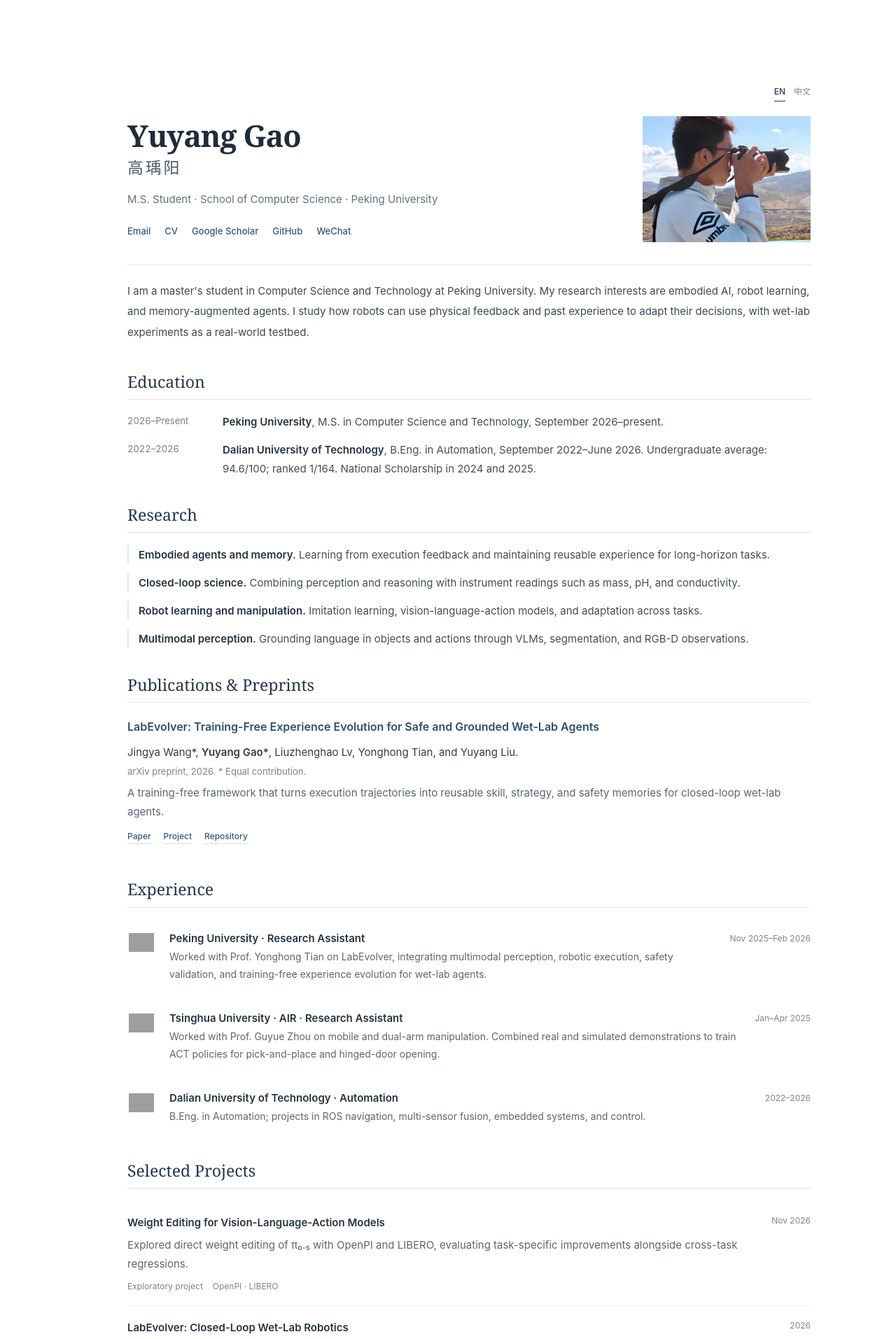
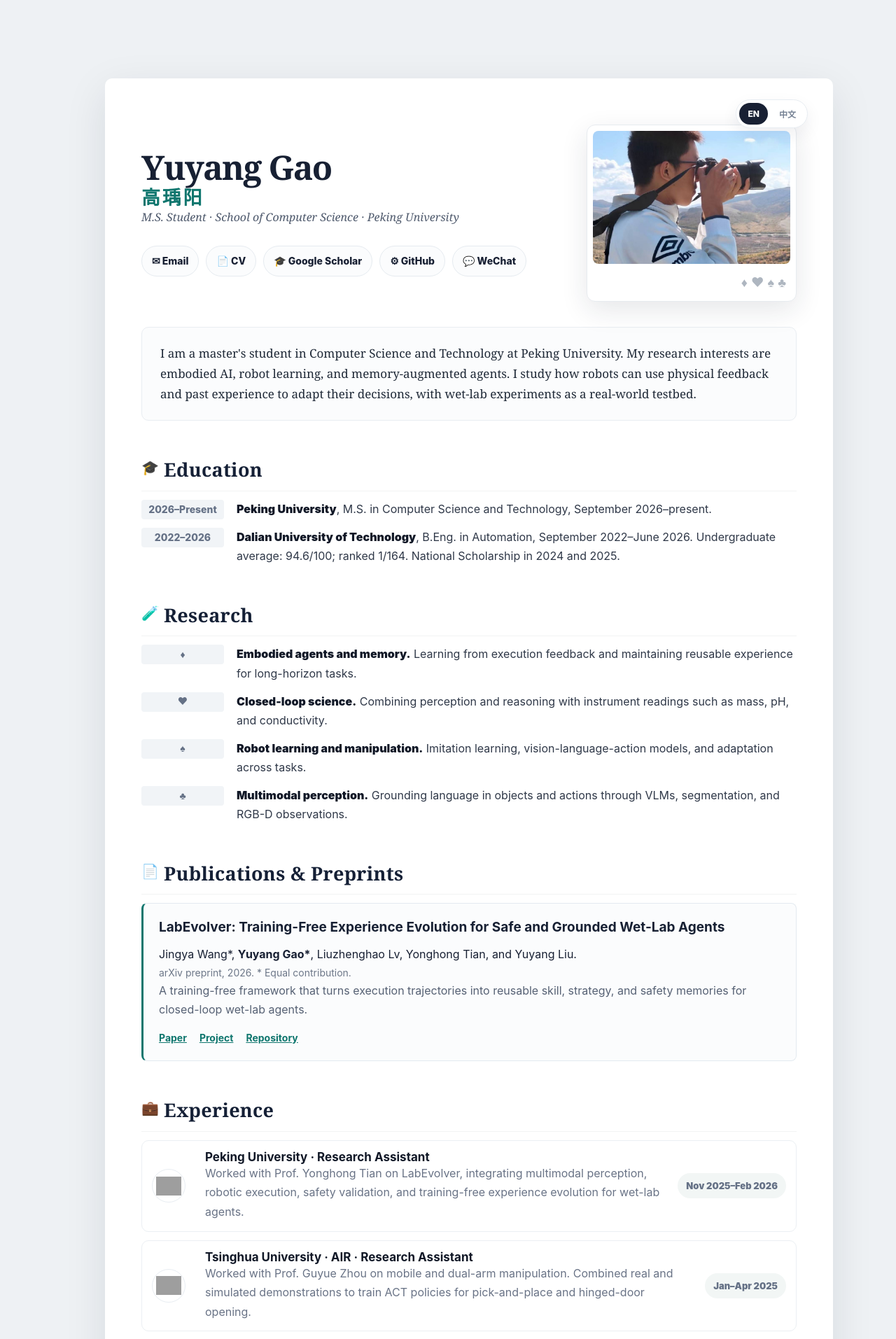
Before and after one commit to AndyGao6186/AndyGao6186.github.io, a Jekyll site: the page built from _pages/about.md, in a window 1280 px wide. Shown: the top 1913 px of the page at 70% size. Built offline with Jekyll 4.4.1, drawn with Linux system fonts in a browser that asks for light colours; grey boxes are pictures that could not be loaded.

Commit message:
Restore playing-card homepage style while retaining Scholar and corrected rank

```diff
--- a/_pages/about.md
+++ b/_pages/about.md
@@ -11,7 +11,7 @@ redirect_from:
   - /about.html
 ---
 
-<link rel="stylesheet" href="/assets/css/onepage-home.css?v=20261117-professional">
+<link rel="stylesheet" href="/assets/css/onepage-home.css?v=20261117-cards-restored">
 
 <div class="onepage-wrap">
   <main class="paper">
@@ -25,15 +25,16 @@ redirect_from:
         <h1 class="name" translate="no">Yuyang Gao<span class="cn-name">高瑀阳</span></h1>
         <p class="role" data-i18n="role">M.S. Student · School of Computer Science · Peking University</p>
         <div class="contact-row">
-          <a class="contact" href="mailto:gaoyuyang26@stu.pku.edu.cn" data-i18n="email">Email</a>
-          <a class="contact" href="/assets/CV.pdf" data-i18n="cv">CV</a>
-          <a class="contact" href="https://scholar.google.com/scholar?q=%22Yuyang+Gao%22+LabEvolver" target="_blank" rel="noopener" aria-label="Google Scholar — search Yuyang Gao and LabEvolver">Google Scholar</a>
-          <a class="contact" href="https://github.com/AndyGao6186" target="_blank" rel="noopener">GitHub</a>
-          <a class="contact" href="/images/wechat.png" data-i18n="wechat">WeChat</a>
+          <a class="contact" href="mailto:gaoyuyang26@stu.pku.edu.cn" data-i18n="email">✉ Email</a>
+          <a class="contact" href="/assets/CV.pdf" data-i18n="cv">📄 CV</a>
+          <a class="contact" href="https://scholar.google.com/scholar?q=%22Yuyang+Gao%22+LabEvolver" target="_blank" rel="noopener" aria-label="Google Scholar — search Yuyang Gao and LabEvolver">🎓 Google Scholar</a>
+          <a class="contact" href="https://github.com/AndyGao6186" target="_blank" rel="noopener">⚙ GitHub</a>
+          <a class="contact" href="/images/wechat.png" data-i18n="wechat">💬 WeChat</a>
         </div>
       </div>
       <div class="portrait-card">
         <img src="/images/YuyangGao.png" alt="Portrait of Yuyang Gao">
+        <div class="suit-row" aria-label="Four suits">♦ ♥ ♠ ♣</div>
       </div>
     </section>
 
@@ -42,7 +43,7 @@ redirect_from:
     </section>
 
     <section class="section">
-      <h2 class="section-title"><span data-i18n="educationTitle">Education</span></h2>
+      <h2 class="section-title"><span class="icon">🎓</span><span data-i18n="educationTitle">Education</span></h2>
       <div class="line-list">
         <div class="line-item"><span class="date-badge" data-i18n="pkuDate">2026–Present</span><p class="line-main" data-i18n="pkuLine"><strong>Peking University</strong>, M.S. in Computer Science and Technology, September 2026–present.</p></div>
         <div class="line-item"><span class="date-badge">2022–2026</span><p class="line-main" data-i18n="dlutLine"><strong>Dalian University of Technology</strong>, B.Eng. in Automation, September 2022–June 2026. Undergraduate average: 94.6/100; ranked 1/164. National Scholarship in 2024 and 2025.</p></div>
@@ -50,17 +51,17 @@ redirect_from:
     </section>
 
     <section class="section">
-      <h2 class="section-title"><span data-i18n="researchTitle">Research</span></h2>
+      <h2 class="section-title"><span class="icon">🧪</span><span data-i18n="researchTitle">Research</span></h2>
       <div class="line-list">
-        <div class="research-item"><p class="line-main" data-i18n="research1"><strong>Embodied agents and memory.</strong> Learning from execution feedback and maintaining reusable experience for long-horizon tasks.</p></div>
-        <div class="research-item"><p class="line-main" data-i18n="research2"><strong>Closed-loop science.</strong> Combining perception and reasoning with instrument readings such as mass, pH, and conductivity.</p></div>
-        <div class="research-item"><p class="line-main" data-i18n="research3"><strong>Robot learning and manipulation.</strong> Imitation learning, vision-language-action models, and adaptation across tasks.</p></div>
-        <div class="research-item"><p class="line-main" data-i18n="research4"><strong>Multimodal perception.</strong> Grounding language in objects and actions through VLMs, segmentation, and RGB-D observations.</p></div>
+        <div class="line-item"><span class="date-badge">♦</span><p class="line-main" data-i18n="research1"><strong>Embodied agents and memory.</strong> Learning from execution feedback and maintaining reusable experience for long-horizon tasks.</p></div>
+        <div class="line-item"><span class="date-badge">♥</span><p class="line-main" data-i18n="research2"><strong>Closed-loop science.</strong> Combining perception and reasoning with instrument readings such as mass, pH, and conductivity.</p></div>
+        <div class="line-item"><span class="date-badge">♠</span><p class="line-main" data-i18n="research3"><strong>Robot learning and manipulation.</strong> Imitation learning, vision-language-action models, and adaptation across tasks.</p></div>
+        <div class="line-item"><span class="date-badge">♣</span><p class="line-main" data-i18n="research4"><strong>Multimodal perception.</strong> Grounding language in objects and actions through VLMs, segmentation, and RGB-D observations.</p></div>
       </div>
     </section>
 
     <section class="section" id="publications">
-      <h2 class="section-title"><span data-i18n="publicationsTitle">Publications & Preprints</span></h2>
+      <h2 class="section-title"><span class="icon">📄</span><span data-i18n="publicationsTitle">Publications & Preprints</span></h2>
       <article class="publication-card">
         <h3><a href="https://arxiv.org/abs/2607.27690" target="_blank" rel="noopener">LabEvolver: Training-Free Experience Evolution for Safe and Grounded Wet-Lab Agents</a></h3>
         <p class="publication-authors">Jingya Wang*, <strong>Yuyang Gao*</strong>, Liuzhenghao Lv, Yonghong Tian, and Yuyang Liu.</p>
@@ -71,7 +72,7 @@ redirect_from:
     </section>
 
     <section class="section">
-      <h2 class="section-title"><span data-i18n="experienceTitle">Experience</span></h2>
+      <h2 class="section-title"><span class="icon">💼</span><span data-i18n="experienceTitle">Experience</span></h2>
       <div class="line-list">
         <div class="experience-card"><div class="school-logo"><img src="https://upload.wikimedia.org/wikipedia/commons/thumb/f/f4/Peking_University_seal.svg/250px-Peking_University_seal.svg.png" alt="Peking University logo"></div><div><h3 data-i18n="pkuExpTitle">Peking University · Research Assistant</h3><p data-i18n="pkuExpText">Worked with Prof. Yonghong Tian on LabEvolver, integrating multimodal perception, robotic execution, safety validation, and training-free experience evolution for wet-lab agents.</p></div><span class="experience-time" data-i18n="pkuResearchDate">Nov 2025–Feb 2026</span></div>
         <div class="experience-card"><div class="school-logo"><img src="https://upload.wikimedia.org/wikipedia/commons/thumb/e/ec/Tsinghua_University_Logo.svg/250px-Tsinghua_University_Logo.svg.png" alt="Tsinghua University logo"></div><div><h3 data-i18n="thuExpTitle">Tsinghua University · AIR · Research Assistant</h3><p data-i18n="thuExpText">Worked with Prof. Guyue Zhou on mobile and dual-arm manipulation. Combined real and simulated demonstrations to train ACT policies for pick-and-place and hinged-door opening.</p></div><span class="experience-time" data-i18n="thuDate">Jan–Apr 2025</span></div>
@@ -80,16 +81,16 @@ redirect_from:
     </section>
 
     <section class="section">
-      <h2 class="section-title"><span data-i18n="projectsTitle">Selected Projects</span></h2>
-      <div class="project-row"><div><div class="project-title" data-i18n="weightTitle">Weight Editing for Vision-Language-Action Models</div><p class="project-text" data-i18n="weightText">Explored direct weight editing of π₀.₅ with OpenPI and LIBERO, evaluating task-specific improvements alongside cross-task regressions.</p><div class="chips"><span class="chip" data-i18n="exploratory">Exploratory project</span><span class="chip">OpenPI · LIBERO</span></div></div><span class="project-meta" data-i18n="weightDate">Nov 2026</span></div>
-      <div class="project-row"><div><div class="project-title" data-i18n="proj1Title">LabEvolver: Closed-Loop Wet-Lab Robotics</div><p class="project-text" data-i18n="proj1Text">Integrated a robotic platform for quantitative pouring, pH regulation, and coupled pH–conductivity control, with VLM-based grounding and instrument feedback.</p><div class="chips"><span class="chip" data-i18n="chipEmbodied">Embodied AI</span><span class="chip" data-i18n="chipSDL">Self-Driving Lab</span></div></div><span class="project-meta">2026</span></div>
-      <div class="project-row"><div><div class="project-title" data-i18n="proj2Title">Dual-Arm Robot Manipulation with Imitation Learning</div><p class="project-text" data-i18n="proj2Text">ACT-style policies with privileged simulation information and real-world demonstrations.</p><a class="mini-media" href="/assets/project1.mp4" data-i18n="viewVideo">View video</a></div><span class="project-meta" data-i18n="tsinghuaShort">Tsinghua</span></div>
-      <div class="project-row"><div><div class="project-title" data-i18n="proj3Title">2D SLAM Autonomous Mapping and Racing</div><p class="project-text" data-i18n="proj3Text">LiDAR-based cone detection, occupancy-grid mapping, and TEB planning for autonomous racing.</p><a class="mini-media" href="/assets/project2.mp4" data-i18n="viewVideo2">View video</a></div><span class="project-meta" data-i18n="nationalSecond">National 2nd Prize</span></div>
-      <div class="project-row"><div><div class="project-title" data-i18n="proj4Title">VLM–Pointing–SAM–Pose Pipeline</div><p class="project-text" data-i18n="proj4Text">A multimodal perception pipeline that turns scene understanding into executable object poses.</p></div><span class="project-meta" data-i18n="robotics">Robotics</span></div>
+      <h2 class="section-title"><span class="icon">🧩</span><span data-i18n="projectsTitle">Selected Projects</span></h2>
+      <div class="project-row"><div class="project-icon">♦</div><div><div class="project-title" data-i18n="weightTitle">Weight Editing for Vision-Language-Action Models</div><p class="project-text" data-i18n="weightText">Explored direct weight editing of π₀.₅ with OpenPI and LIBERO, evaluating task-specific improvements alongside cross-task regressions.</p><div class="chips"><span class="chip" data-i18n="exploratory">Exploratory project</span><span class="chip">OpenPI · LIBERO</span></div></div><span class="project-meta" data-i18n="weightDate">Nov 2026</span></div>
+      <div class="project-row"><div class="project-icon">♥</div><div><div class="project-title" data-i18n="proj1Title">LabEvolver: Closed-Loop Wet-Lab Robotics</div><p class="project-text" data-i18n="proj1Text">Integrated a robotic platform for quantitative pouring, pH regulation, and coupled pH–conductivity control, with VLM-based grounding and instrument feedback.</p><div class="chips"><span class="chip" data-i18n="chipEmbodied">Embodied AI</span><span class="chip" data-i18n="chipSDL">Self-Driving Lab</span></div></div><span class="project-meta">2026</span></div>
+      <div class="project-row"><div class="project-icon">♠</div><div><div class="project-title" data-i18n="proj2Title">Dual-Arm Robot Manipulation with Imitation Learning</div><p class="project-text" data-i18n="proj2Text">ACT-style policies with privileged simulation information and real-world demonstrations.</p><a class="mini-media" href="/assets/project1.mp4" data-i18n="viewVideo">View video</a></div><span class="project-meta" data-i18n="tsinghuaShort">Tsinghua</span></div>
+      <div class="project-row"><div class="project-icon">♦</div><div><div class="project-title" data-i18n="proj3Title">2D SLAM Autonomous Mapping and Racing</div><p class="project-text" data-i18n="proj3Text">LiDAR-based cone detection, occupancy-grid mapping, and TEB planning for autonomous racing.</p><a class="mini-media" href="/assets/project2.mp4" data-i18n="viewVideo2">View video</a></div><span class="project-meta" data-i18n="nationalSecond">National 2nd Prize</span></div>
+      <div class="project-row"><div class="project-icon">♣</div><div><div class="project-title" data-i18n="proj4Title">VLM–Pointing–SAM–Pose Pipeline</div><p class="project-text" data-i18n="proj4Text">A multimodal perception pipeline that turns scene understanding into executable object poses.</p></div><span class="project-meta" data-i18n="robotics">Robotics</span></div>
     </section>
 
     <section class="section">
-      <h2 class="section-title"><span data-i18n="awardsTitle">Awards</span></h2>
+      <h2 class="section-title"><span class="icon">🏆</span><span data-i18n="awardsTitle">Awards</span></h2>
       <div class="line-list">
         <div class="line-item"><span class="date-badge">2025</span><p class="line-main" data-i18n="award1">National College Student Intelligent Vehicle Competition, ROS Group · National Second Prize</p></div>
         <div class="line-item"><span class="date-badge">2025 & 2024</span><p class="line-main" data-i18n="award2">National Scholarship</p></div>
@@ -100,13 +101,14 @@ redirect_from:
     </section>
 
     <section class="section">
-      <h2 class="section-title"><span data-i18n="lifeTitle">Beyond Research</span></h2>
+      <h2 class="section-title"><span class="icon">🌿</span><span data-i18n="lifeTitle">Beyond Research</span></h2>
       <p class="line-main" data-i18n="lifeText">Outside research, I enjoy landscape photography, hiking, playing the saxophone, and building hardware and electronics.</p>
       <div class="chips"><a class="chip" href="https://space.bilibili.com/260882142" target="_blank" rel="noopener">Bilibili</a><span class="chip" data-i18n="photography">Photography</span><span class="chip" data-i18n="saxophone">Saxophone</span><span class="chip" data-i18n="hardware">Hardware</span></div>
     </section>
 
     <div class="visitor-line"><span data-i18n="thanks">Thank you for visiting my homepage.</span><div class="visitor-links"><a class="visitor-link" href="https://analytics.google.com/analytics/web/" target="_blank" rel="noopener" data-i18n="historyLink">Visit history</a><a class="visitor-link" href="https://analytics.google.com/analytics/web/" target="_blank" rel="noopener" data-i18n="mapLink">Visitor map</a></div></div>
     <p class="footer">© 2026 Yuyang Gao · <span data-i18n="updated">Updated November 2026</span></p>
+    <div class="paper-mark">♦ ♥ ♠ ♣</div>
   </main>
 </div>
 
@@ -114,9 +116,9 @@ redirect_from:
   const dict={
   "en": {
     "role": "M.S. Student · School of Computer Science · Peking University",
-    "email": "Email",
-    "cv": "CV",
-    "wechat": "WeChat",
+    "email": "✉ Email",
+    "cv": "📄 CV",
+    "wechat": "💬 WeChat",
     "intro": "I am a master's student in Computer Science and Technology at Peking University. My research interests are embodied AI, robot learning, and memory-augmented agents. I study how robots can use physical feedback and past experience to adapt their decisions, with wet-lab experiments as a real-world testbed.",
     "educationTitle": "Education",
     "pkuDate": "2026–Present",
@@ -180,9 +182,9 @@ redirect_from:
   },
   "zh": {
     "role": "北京大学 · 计算机学院 · 硕士研究生",
-    "email": "邮箱",
-    "cv": "简历",
-    "wechat": "微信",
+    "email": "✉ 邮箱",
+    "cv": "📄 简历",
+    "wechat": "💬 微信",
     "intro": "我是北京大学计算机科学与技术专业硕士研究生，研究兴趣包括具身智能、机器人学习与记忆增强智能体。我关注机器人如何利用物理反馈与过往经验调整决策，并以真实湿实验作为研究场景。",
     "educationTitle": "教育经历",
     "pkuDate": "2026–至今",
```
Also changed, not shown: assets/css/onepage-home.css.
